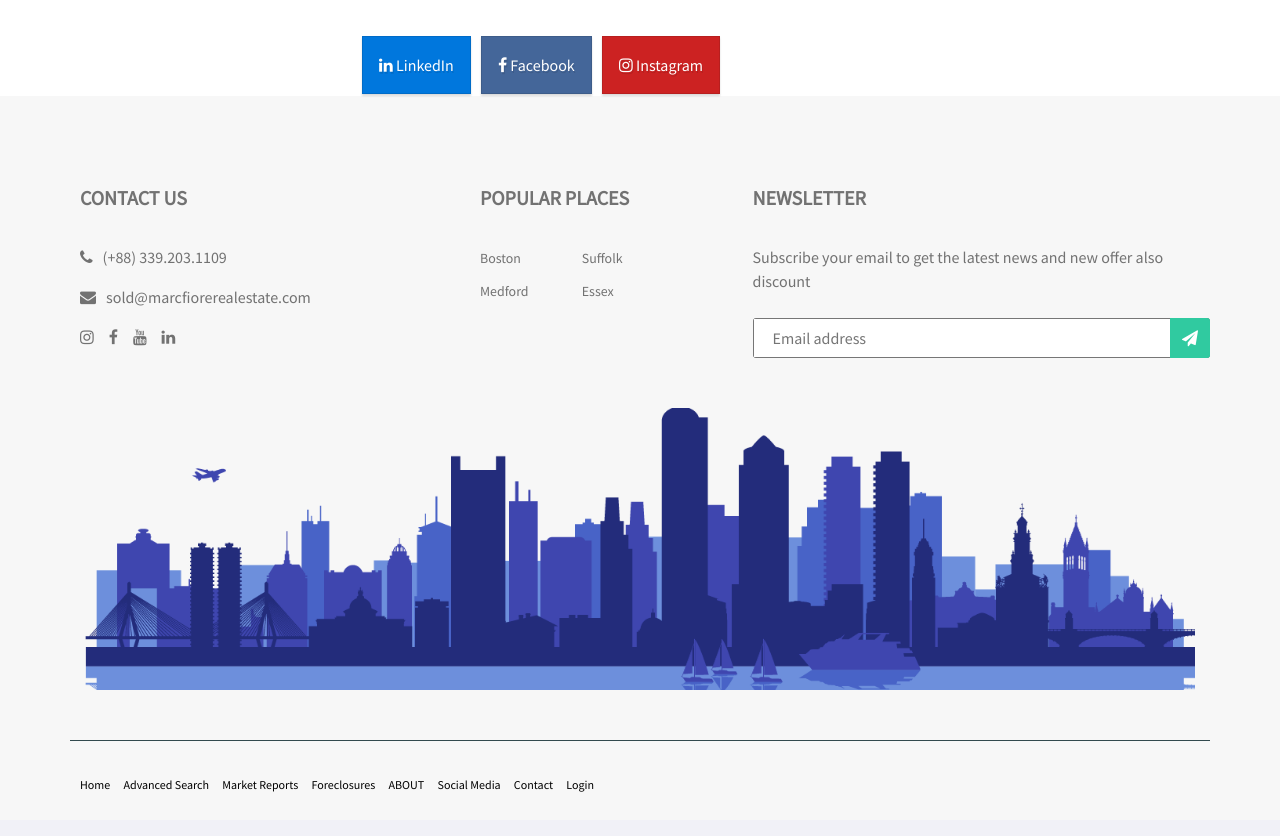
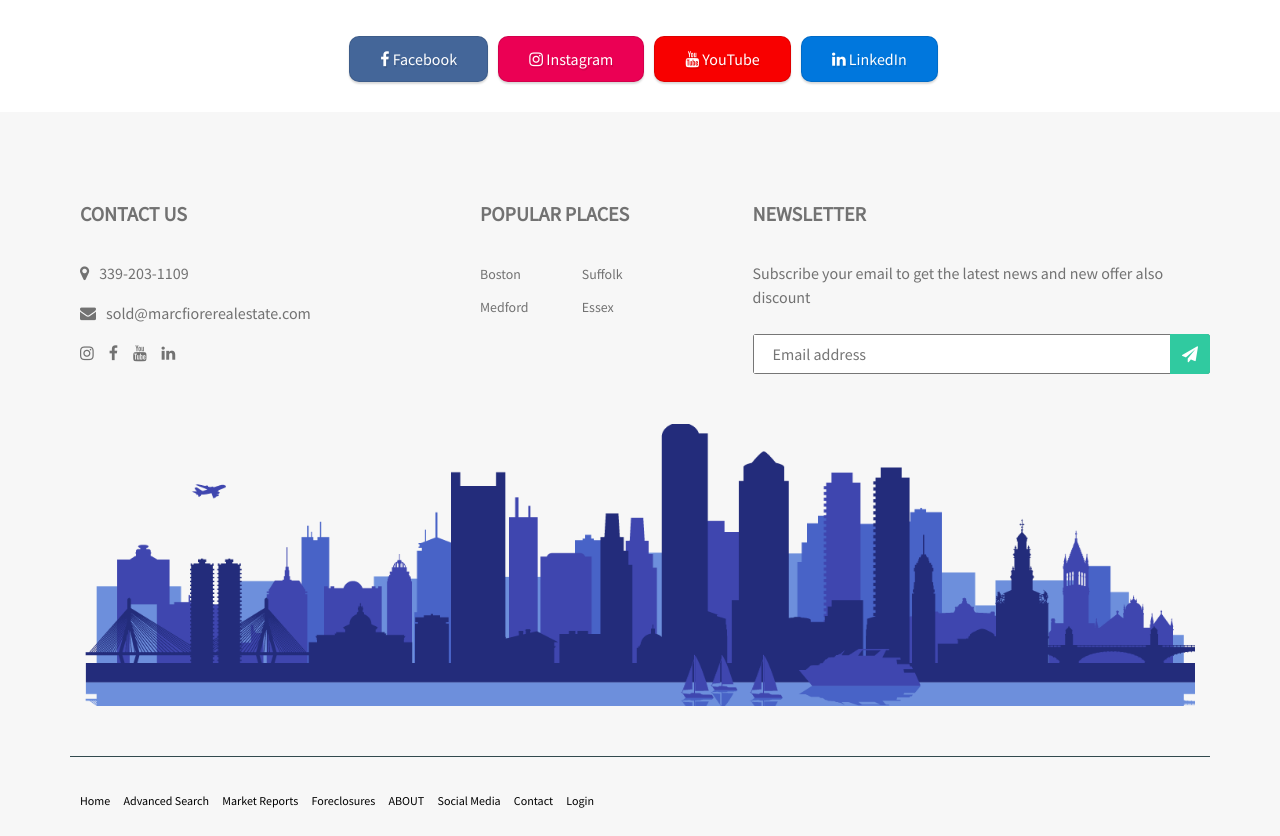
Before and after one commit to jitendraameo/marc-realstate, a Django app: page /social-media in a window 1280 px wide. Shown: the part 652-1488 px from the top of the page. Before the commit the page ends 1444 px from the top, so only its background shows below. Run offline with Django 3.2, Linux system fonts and the light colour scheme; some libraries are stand-ins or nearby versions.

Commit message:
media page icon design changed

```diff
--- a/static/css/style.css
+++ b/static/css/style.css
@@ -2863,7 +2863,7 @@ display: none;
 
 .social-btn {
 	display: inline-block;
-	padding: 1rem;
+	padding: 10px 30px;
 	color: white !important;
 	text-shadow: 1px 2px 0 rgba(0, 0, 0, 0.1);
 	border: 1px solid rgba(0, 0, 0, 0.1);
@@ -2875,28 +2875,35 @@ display: none;
 }
 
 
-.twitter {
-	background-color: #09f;
-}
 
 .facebook {
 	background-color: #469;
-}
-
-.github {
-	background-color: #222;
+	border-radius: 10px;
+
+}
+
+.youtube {
+	background-color: #f80000;
+	border-radius: 10px;
+
 }
 
 .google-plus {
 	background-color: #d43;
+	border-radius: 10x;
+
 }
 
 .linkedin {
 	background-color: #07d;
+	border-radius: 10px;
+
 }
 
 .instagram {
-	background-color: #c22;
+	background-color: #eb0054;
+	border-radius: 10px;
+
 }
 
 #wrap {
@@ -2905,4 +2912,5 @@ display: none;
 	vertical-align: middle;
 }
 
+
 /*--------  ------------ end social media css page ---------- */
--- a/templates/buyer/base.html
+++ b/templates/buyer/base.html
@@ -195,7 +195,7 @@
 					<div class="contact-widget">
 						<h5 class="fw-title">CONTACT US</h5>
 						<!-- <p><i class="fa fa-map-marker"></i>3711-2880 Nulla St, Mankato, Mississippi </p> -->
-						<p><i class="fa fa-phone"></i>(+88) 339.203.1109</p>
+						<p><i class="fa fa-map-marker"></i>339-203-1109</p>
 						<p><i class="fa fa-envelope"></i>sold@marcfiorerealestate.com</p>
 
 						<div class="social" style="padding-top: 0px !important;">
--- a/templates/buyer/blog.html
+++ b/templates/buyer/blog.html
@@ -22,29 +22,37 @@
 
     <div class="row">
 
-        <div  class="col-12">
+        <div  class="col-12" style="text-align: center;" >
 
-            <div style="width:50%; margin:30px auto; height: 30px">
+            <!-- <div style="width:50%; margin:30px auto; height: 30px"> -->
+            <div style="display: flex; justify-content: center; margin:30px;">
 
                 <div id="wrap">
                     <!-- <a class="social-btn twitter" href="#">
                         <i class="fa fa-twitter"></i> Twitter
                     </a> -->
-
-                    <a class="social-btn linkedin" href="https://www.linkedin.com/in/marc-fiore-a4361723/">
-                        <i class="fa fa-linkedin"></i> LinkedIn
-                    </a>
-
-                    <a class="social-btn facebook" href="https://www.facebook.com/marcfiorerealestate">
+                     <a class="social-btn facebook" href="https://www.facebook.com/marcfiorerealestate">
                         <i class="fa fa-facebook"></i> Facebook
                     </a>
 
                     <a href="https://www.instagram.com/marcfiorebos/?hl=en" class="social-btn instagram">
                         <i class="fa fa-instagram"></i> Instagram
                     </a>
+
+                    <a class="social-btn youtube" href="https://www.youtube.com/channel/UCPdH07UcHWYAQBTlhBo9k-A/">
+                        <i class="fa fa-youtube"></i> YouTube
+                    </a>
+
+                    <a class="social-btn linkedin" href="https://www.linkedin.com/in/marc-fiore-a4361723/">
+                        <i class="fa fa-linkedin"></i> LinkedIn
+                    </a>
+
+
                 </div>
+            </div>
+            <!-- </div> -->
 
-            </div>
+
 
         </div>
     </div>
```
